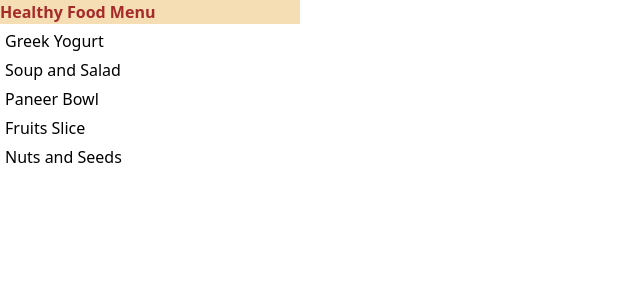
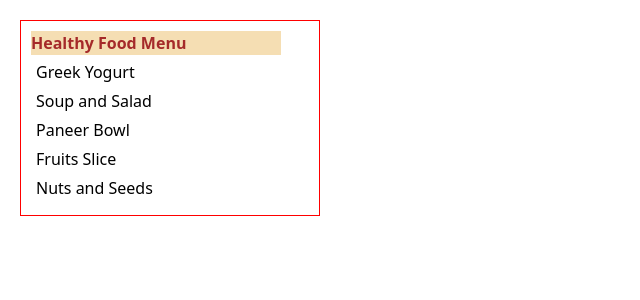
Before and after one commit to nehalpanchall/Reactify, a React app: page / in a window 1280 px wide. Shown: the top 300 px of the page, without its empty margins (0-640 px from the left). Built offline with nearby package versions, Linux system fonts and the light colour scheme; the HTML template or start-up script is replaced by a standard one.

Commit message:
add container layout to pass elements as props children and module css

```diff
--- /dev/null
+++ b/src/Components/Food Menu/FoodContainer.jsx
@@ -0,0 +1,8 @@
+import css from './FoodContainer.module.css';
+
+const FoodContainer = props => {
+  console.log(props);
+  return <div className={css.container}>{props.children}</div>;
+};
+
+export default FoodContainer;
--- /dev/null
+++ b/src/Components/Food Menu/FoodContainer.module.css
@@ -0,0 +1,6 @@
+.container {
+  width: 300px;
+  border: 1px solid red;
+  margin: 20px;
+  padding: 10px;
+}
--- a/src/Components/Food Menu/FoodMenu.module.css
+++ b/src/Components/Food Menu/FoodMenu.module.css
@@ -1,7 +1,7 @@
 .title {
   color: brown;
   background-color: wheat;
-  width: 300px;
+  width: 90%;
   font-weight: 800;
 }
 
@@ -9,3 +9,7 @@
   font-weight: 500;
   margin: 5px;
 }
+
+.button {
+  border: 2px solid red;
+}
--- a/src/Components/FoodMenu.jsx
+++ b/src/Components/FoodMenu.jsx
@@ -1,5 +1,6 @@
 import FoodItems from './Food Menu/FoodItems';
 import FoodTitle from './Food Menu/FoodTitle';
+import FoodContainer from '/Users/nehal/Desktop/Reactify/Reactify/src/Components/Food Menu/FoodContainer.jsx';
 
 const FoodMenu = () => {
   const title = 'Healthy Food Menu';
@@ -13,11 +14,10 @@ const FoodMenu = () => {
   ];
 
   return (
-    <>
+    <FoodContainer>
       <FoodTitle title={title} />
-
       <FoodItems FoodItems={items} />
-    </>
+    </FoodContainer>
   );
 };
 
```
